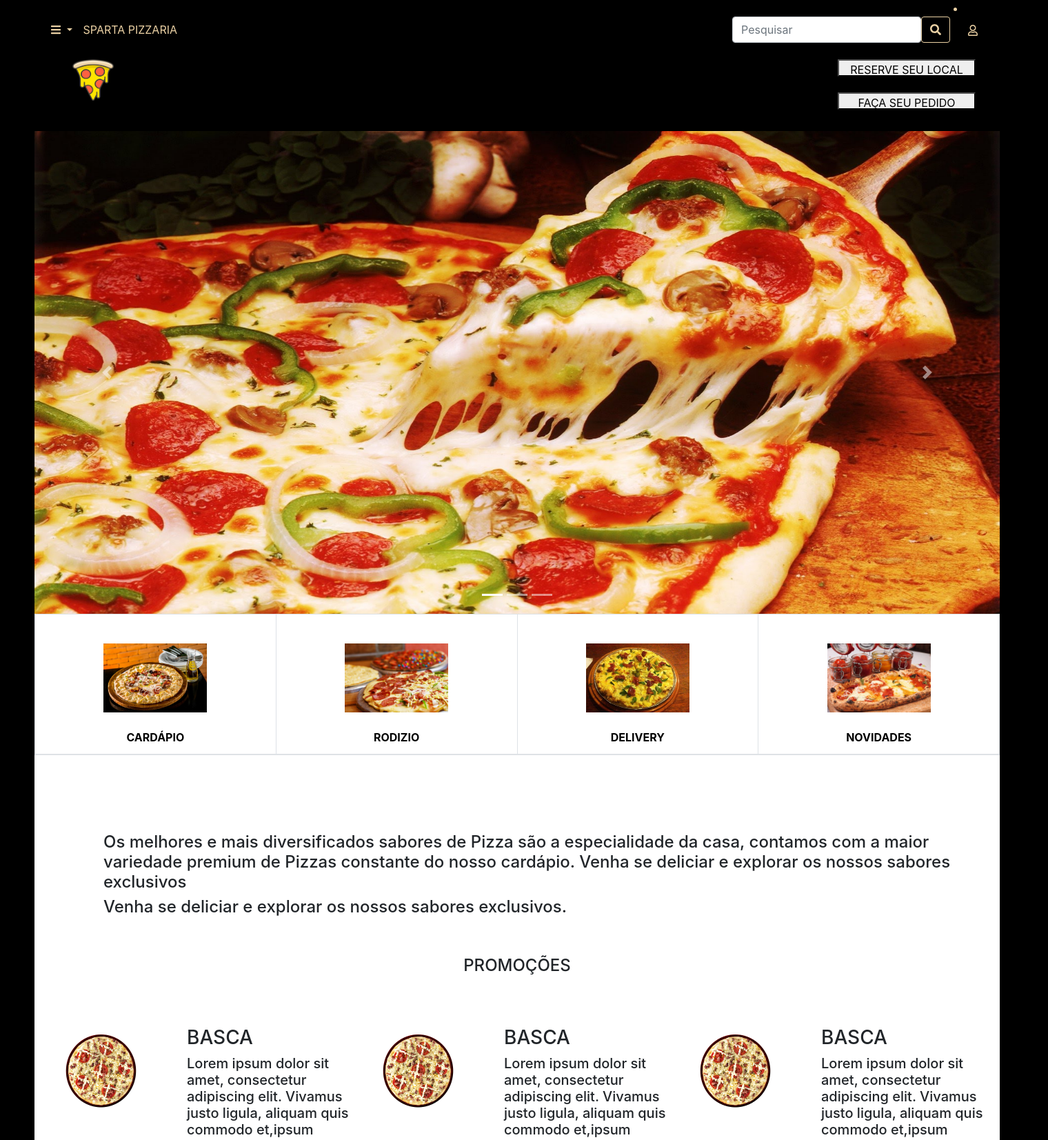
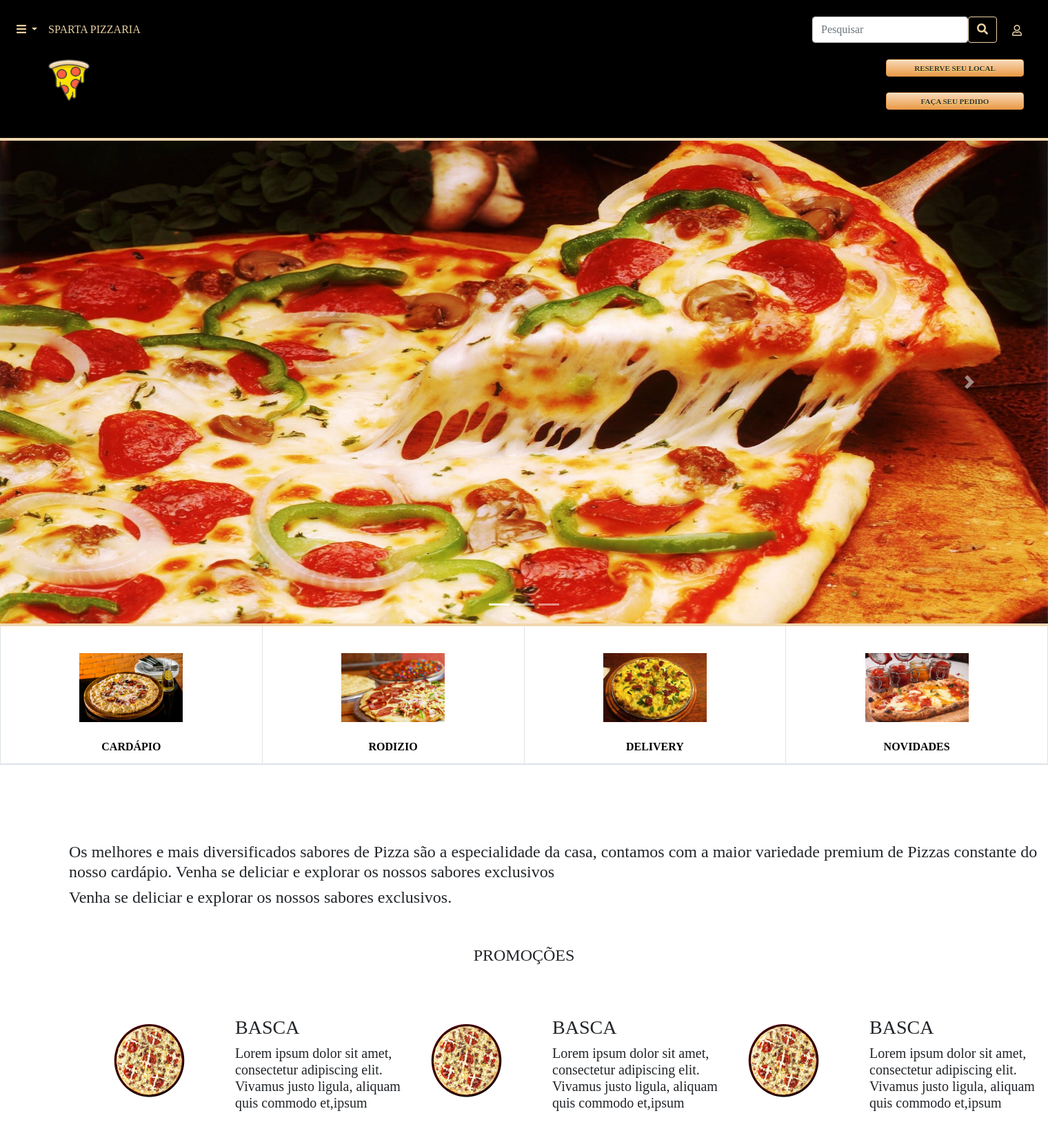
Before and after one commit to JuanPabloDS/Sparta-Pizzaria, a PHP site: page / in a window 1520 px wide. Shown: the top 1653 px of the page at 69% size. Run offline with PHP 8.4, Linux system fonts and the light colour scheme; lists and menus that the app fills with data are empty; some libraries are stand-ins or nearby versions.

Commit message:
Iniciando repositorio 2.0

```diff
--- a/assets/css/estilo.css
+++ b/assets/css/estilo.css
@@ -1,38 +1,72 @@
 body{
 	background-color: black;
-	width: 1500px;
-	height: 3000px;
+	font-family: "Avant Garde","Avantgarde","Century Gothic","CenturyGothic","AppleGothic","sans-serif";
 }
 
 .principal {
 	background-color: white;
 
-	width: 1400px;
-	height: 2500px;
+	width: 100%;
+	height: 2200px;
 	padding: 0px;
-	margin-left:50px;
 }
 
 .menu {
 	background-color: black;
 	color:#ebd1a4;
 
-	height: 190px;
+	height: 200px;
 }
+
+.bt {
+border:1px solid #25692A;
+border-radius:4px;
+display:inline-block;
+cursor:pointer;
+font-weight:bold;
+font-size: 11px;
+padding:4px 7px;
+text-decoration:none;
+}
+
+
+.bt-lj {
+border-color:#eb9b48;
+background:linear-gradient(to bottom, #f7d6b3 5%, #eb9b48 100%);
+box-shadow:inset 0px 1px 0px 0px #fdf7f0;
+color:#333;
+text-shadow:0px 1px 0px #ffee66;
+text-align: center;
+}
+
 .navegacao{
 	height: 70px;
 	color:#ebd1a4;
 }
 
 
-.login {
-	margin-left:5px;
-	padding-bottom: 15px;
+.logar{
 	color:#ebd1a4;
 }
+
+.botao {
+	padding-top: 4px;
+  display: inline-block;
+  cursor: pointer;
+  text-align: center;
+  background-color: black;
+  border: none;
+  color:#ebd1a4;
+}
+
+.linha {
+	background-color: #f0d7ad;
+	height: 4px;
+}
+
 .menu2 {
 	width: 100%;
-	height: 90px;
+	height: 100%;
 
 }
 .cor {
@@ -48,7 +82,7 @@ body{
 .logo {
 	width: 60px;
 	height: 60px;
-	margin-left:55px;
+	margin-left:70px;
 	margin-bottom:35px;
 	float:left;
 
--- a/index.php
+++ b/index.php
@@ -1,60 +1,8 @@
-<!DOCTYPE html>
-<head lang="pt-br">
-	<meta charset=utf-8>
-	<meta name="viewport" content="width=device-width, initial-scale=1, shrink-to-fit=no">
-	<title>SPARTA PIZZARIA</title>
-	<link rel="stylesheet" type="text/css" href="assets/css/bootstrap.min.css">
-	<link rel="stylesheet" type="text/css" href="https://cdnjs.cloudflare.com/ajax/libs/font-awesome/5.13.0/css/all.min.css">
-	<link rel="stylesheet" type="text/css" href="assets/css/estilo.css">
-</head>
-<body class="">
-	<div class="principal">
-
-	<div class="menu ">
-			<nav class="navbar navbar-expand-lg ">
-					<div class="collapse navbar-collapse navegacao" id="conteudoNavbarSuportado">
-	    			<ul class="navbar-nav mr-auto">
-	      			<li class="nav-item dropdown">
-	        		<a class="nav-link dropdown-toggle btn-outline-warning cor" href="#" id="navbarDropdown" role="button" data-toggle="dropdown" aria-haspopup="true" aria-expanded="false">
-	       			<i class="fas fa-bars"></i>
-	        		</a>
-	        		<div class="dropdown-menu" aria-labelledby="navbarDropdown">
-				        <a class="dropdown-item" href="index.php">Exemplo</a>
-				        <a class="dropdown-item" href="day2.php">Exemplo</a>
-				        <a class="dropdown-item" href="day3.php">Exemplo</a>
-				        <a class="dropdown-item" href="day4.php">Exemplo</a>
-				        <a class="dropdown-item" href="day5.php">Exemplo</a>
-	        		</div>
-	      			</li>
-	      			<li class="nav-item active">
-	        			<a class="nav-link btn-outline-warning cor"  href="index.php">SPARTA PIZZARIA <span class="sr-only">(página atual)</span></a>
-	      			</li>
-	    			</ul>
-
-	    			<form class="form-inline cor" >
-	      			<input class="form-control  pesquisa cor   " type="search" placeholder="Pesquisar" aria-label="Pesquisar">
-	      			<button class="btn btn-outline-warning cor backcor" type="submit"><i class="fas fa-search"></i></button>
-	      			<li class="nav-item active login">
-	        			<a class="nav-link btn-outline-warning login"  href="index.php"><i class="far fa-user"></i> <span class="sr-only">(página atual)</span></a>
-	      			</li>
-	    			</form>
-
-  				</div>
-			</nav>
-			<div class="menu2">
-				<form>
-                <button class="reserva responsive">RESERVE SEU LOCAL</button>
-            	</form>
-                  <img class="logo" src="assets\img\logo.png" class="logo" alt="Logo" title="Logo Sparta Pizzaria">
-            	<br>
-            	<br>
-            	<form>
-                <button class="reserva responsive">FAÇA SEU PEDIDO</button>
-                </form>
-
-
+<?php include './layout/header.php'; ?>
+<?php include './layout/menu.php'; ?>
+	</div>
+		<div class="linha">
 			</div>
-	</div>
 			<div class="slide">
 				<div id="carouselExampleIndicators" class="carousel slide" data-ride="carousel">
 					  <ol class="carousel-indicators">
@@ -66,9 +14,9 @@
 					    <div class="carousel-item active">
 					      <img class="d-block w-100 slide" src="assets\img\slide1.jpg">
 					    </div>
-					    <div class="carousel-item">
+					    <!-- <div class="carousel-item">
 					      <img class="d-block w-100 slide" src="assets\img\slide2.jpg" alt="Segundo Slide">
-					    </div>
+					    </div> -->
 					    <div class="carousel-item">
 					      <img class="d-block w-100 slide" src="assets\img\slide3.jpg" alt="Terceiro Slide">
 					    </div>
@@ -81,10 +29,11 @@
 					    <span class="carousel-control-next-icon" aria-hidden="true"></span>
 					    <span class="sr-only">Próximo</span>
 					  </a>
+					  <div class="linha">
 					</div>
 			</div>
 			<div>
-				<table class="table table-bordered">
+				<table class="table table-bordered menu2">
 				  <thead>
 				    <tr>
 				      <th class="menu3" scope="col"><a href="cardapio.php"><font color="black"><img class=" imagem " src="assets\img\cardapio.jpg"><br><br>CARDÁPIO</a></th>
@@ -206,11 +155,5 @@
 
 
 
-<script type="text/javascript" src="assets/js/jquery-3.4.1.min.js"></script>
-<script type="text/javascript" src="assets/js/bootstrap.min.js"></script>
-<script type="text/javascript" src="assets/js/bootstrap.bundle.min.js"></script>
-<script type="text/javascript" src="assets/js/bootstrap.bundle.js"></script>
-<script type="text/javascript" src="https://cdnjs.cloudflare.com/ajax/libs/font-awesome/5.13.0/js/all.min.js"></script>
-<script type="text/javascript" src="assets/js/bootstrap.bundle.js"></script>
-</body>
-</html>
+
+<?php include './layout/footer.php'; ?>
--- /dev/null
+++ b/layout/footer.php
@@ -0,0 +1,10 @@
+
+
+<script type="text/javascript" src="assets/js/jquery-3.4.1.min.js"></script>
+<script type="text/javascript" src="assets/js/bootstrap.min.js"></script>
+<script type="text/javascript" src="assets/js/bootstrap.bundle.min.js"></script>
+<script type="text/javascript" src="assets/js/bootstrap.bundle.js"></script>
+<script type="text/javascript" src="https://cdnjs.cloudflare.com/ajax/libs/font-awesome/5.13.0/js/all.min.js"></script>
+<script type="text/javascript" src="assets/js/bootstrap.bundle.js"></script>
+</body>
+</html>
--- /dev/null
+++ b/layout/header.php
@@ -0,0 +1,9 @@
+<!DOCTYPE html>
+<head lang="pt-br">
+	<meta charset=utf-8>
+	<meta name="viewport" content="width=device-width, initial-scale=1, shrink-to-fit=no">
+	<title>SPARTA PIZZARIA</title>
+	<link rel="stylesheet" type="text/css" href="assets/css/bootstrap.min.css">
+	<link rel="stylesheet" type="text/css" href="https://cdnjs.cloudflare.com/ajax/libs/font-awesome/5.13.0/css/all.min.css">
+	<link rel="stylesheet" type="text/css" href="assets/css/estilo.css">
+</head>
--- /dev/null
+++ b/layout/menu.php
@@ -0,0 +1,49 @@
+<body class="">
+  <div class="principal">
+
+  <div class="menu ">
+      <nav class="navbar navbar-expand-lg ">
+          <div class="collapse navbar-collapse navegacao" id="conteudoNavbarSuportado">
+            <ul class="navbar-nav mr-auto">
+              <li class="nav-item dropdown">
+              <a class="nav-link dropdown-toggle btn-outline-warning cor" href="#" id="navbarDropdown" role="button" data-toggle="dropdown" aria-haspopup="true" aria-expanded="false">
+              <i class="fas fa-bars"></i>
+              </a>
+              <div class="dropdown-menu" aria-labelledby="navbarDropdown">
+                <a class="dropdown-item" href="index.php">Exemplo</a>
+                <a class="dropdown-item" href="day2.php">Exemplo</a>
+                <a class="dropdown-item" href="day3.php">Exemplo</a>
+                <a class="dropdown-item" href="day4.php">Exemplo</a>
+                <a class="dropdown-item" href="day5.php">Exemplo</a>
+              </div>
+              </li>
+              <li class="nav-item active">
+                <a class="nav-link btn-outline-warning cor"  href="index.php">SPARTA PIZZARIA <span class="sr-only">(página atual)</span></a>
+              </li>
+            </ul>
+
+            <form class="form-inline cor" >
+              <input class="form-control  pesquisa cor   " type="search" placeholder="Pesquisar" aria-label="Pesquisar">
+              <button class="btn btn-outline-warning cor backcor" type="submit"><i class="fas fa-search"></i></button>
+              <button class="botao nav-item active">
+                <a class="nav-link btn-outline-warning logar"  href="index.php"><i class="far fa-user"></i></a>
+              </button>
+            </form>
+
+          </div>
+      </nav>
+      <div class="menu2">
+        <form>
+
+                      <a class="bt bt-lj reserva" href="#"><span class="jaw-menu-href-title">RESERVE SEU LOCAL</a>
+              </form>
+                  <img class="logo" src="assets\img\logo.png" class="logo" alt="Logo" title="Logo Sparta Pizzaria">
+              <br>
+              <br>
+              <form>
+                      <a class="bt bt-lj reserva" href="#"><span class="jaw-menu-href-title">FAÇA SEU PEDIDO</a>
+
+                </form>
+
+
+      </div>
```
Also changed, not shown: cardapio.php (+9 -12 lines).
